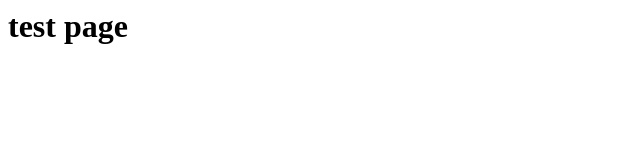
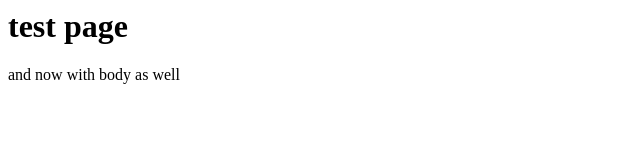
Before and after one commit to Stuart-Moore/azwpoc, a plain HTML site: page index.html in a window 1280 px wide. Shown: the whole page, without its empty margins (0-640 px from the left). Drawn offline with Linux system fonts and the light colour scheme.

Commit message:
push test

```diff
--- a/index.html
+++ b/index.html
@@ -1,3 +1,4 @@
 <html>
 <h1>test page</h1>
+and now with body as well
 </html>
```
